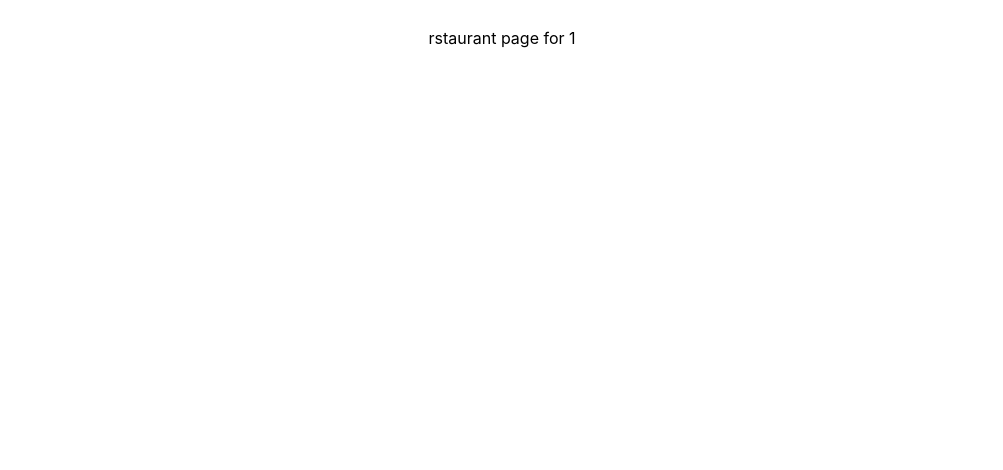
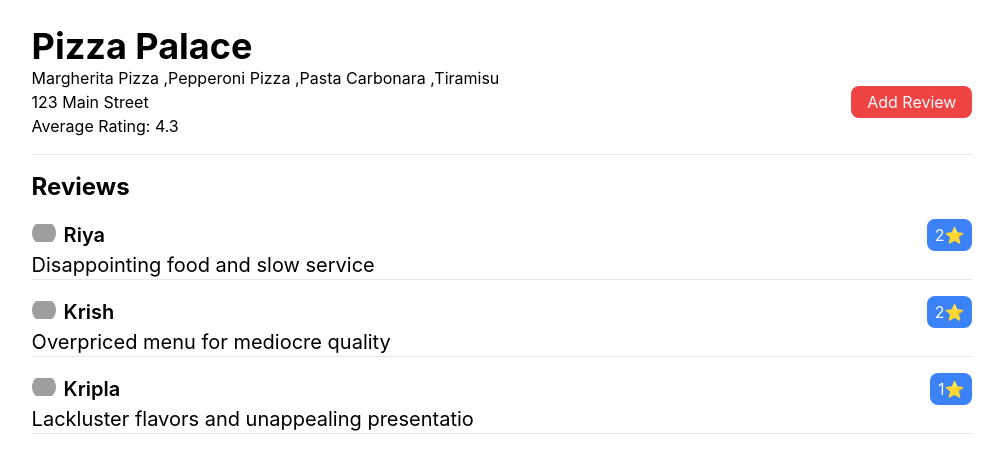
Before and after one commit to JatinSingh08/mcr-3, a React (Create React App) app: page /restaurant/1 in a window 1280 px wide. Shown: the top 470 px of the page, without its empty margins (138-1141 px from the left). Built offline with nearby package versions, Linux system fonts and the light colour scheme; grey boxes are pictures that could not be loaded.

Commit message:
add: review

```diff
--- a/src/components/CuisineItems.jsx
+++ b/src/components/CuisineItems.jsx
@@ -5,12 +5,11 @@ import { Link } from "react-router-dom";
 
 const CuisineItems = () => {
   const { state } = useContext(RestaurantContext);
-  console.log("selected cusiine", state.selectedCuisine);
+
   const restaurantCuisines = restaurantsData?.filter(
     (res) => res.cuisine_id?.toString() === state?.selectedCuisine?.toString()
   );
 
-  console.log({ restaurantCuisines });
   return (
     <div>
       {restaurantCuisines?.map((restaurant) => {
--- /dev/null
+++ b/src/components/ReviewModal.jsx
@@ -0,0 +1,83 @@
+import React, { useEffect, useRef } from 'react'
+
+const ReviewModal = ({ isModalOpen, setIsModalOpen}) => {
+  const modalRef = useRef(null);
+
+  const closeModal = () => {
+    setIsModalOpen(false);
+  };
+
+  const handleClickOutside = (event) => {
+    if (modalRef.current && !modalRef.current.contains(event.target)) {
+      closeModal();
+    }
+  };
+
+  useEffect(() => {
+    document.addEventListener('mousedown', handleClickOutside);
+    return () => {
+      document.removeEventListener('mousedown', handleClickOutside);
+    };
+  }, []);
+
+  const handleSubmit = (e) => {
+    e.preventDefault();
+  }
+
+  return (
+    <div className="fixed top-0 left-0 right-0 z-50 p-4 overflow-x-hidden overflow-y-auto md:inset-0 h-full bg-gray-600 bg-opacity-75">
+    {isModalOpen && (
+      <div className="fixed top-0 left-0 right-0 bottom-0 flex items-center justify-center z-50">
+        <div ref={modalRef} className="bg-white w-[20vw] p-2 rounded-lg shadow-lg md:w-[60vw] md:h-[80vh] sm:w-[80vw] ">
+          <h2 className="text-xl font-semibold mb-4 md:mb-2 underline underline-offset-4">Add Review</h2>
+          <form onSubmit={handleSubmit}>
+            <div className="grid grid-cols-2 md:grid-cols-1 sm:gap-1 gap-2 ">
+              <label htmlFor="rating" className="flex items-center justify-center gap-4 mb-2">
+                Rating:
+                <select name="rating" id="rating" className='flex items-center justify-between'>
+                  <option value="1" className='border w-4 h-2'>1</option>
+                  <option value="2" className='border w-4 h-2'>2</option>
+                  <option value="3" className='border w-4 h-2'>3</option>
+                  <option value="4" className='border w-4 h-2'>4</option>
+                  <option value="5" className='border w-4 h-2'>5</option>
+                </select>
+              </label>
+
+              <label htmlFor="review" className="flex items-center justify-center gap-4 mb-2">
+                Review:
+                <textarea
+                  id="review"
+                  type="text"
+                  placeholder="comment here"
+                  className="border border-gray-300 rounded-lg p-2 mb-4 w-full mt-1"
+                  required
+                />
+              </label>
+
+            </div>
+
+
+            <div className="flex justify-end">
+              <button
+                type="button"
+                className="bg-gray-300 hover:bg-gray-400 text-gray-800 font-semibold py-2 px-4 rounded mr-2"
+                onClick={closeModal}
+              >
+                Cancel
+              </button>
+              <button
+                type="submit"
+                className="bg-blue-500 hover:bg-blue-600 text-white font-semibold py-2 px-4 rounded"
+              >
+                Submit
+              </button>
+            </div>
+          </form>
+        </div>
+      </div>
+    )}
+  </div>
+  )
+}
+
+export default ReviewModal
--- a/src/pages/Home/Home.jsx
+++ b/src/pages/Home/Home.jsx
@@ -1,10 +1,11 @@
-import React, { useContext } from 'react'
+import React, { useContext, useState } from 'react'
 import { RestaurantContext } from '../../context/restaurant-context'
 import { SELECT_CUISINE_TYPE } from '../../reducers/constants';
 import CuisineItems from '../../components/CuisineItems';
 
 const Home = () => {
   const {dispatch } = useContext(RestaurantContext);
+
   return (
     <div className="flex-col justify-center items-center">
     <h1 className="text-4xl font-bold underline">Food Ordering App</h1>
--- a/src/pages/Restaurant/Restaurant.jsx
+++ b/src/pages/Restaurant/Restaurant.jsx
@@ -1,13 +1,66 @@
-import React from 'react'
-import { useParams } from 'react-router-dom'
+import React, { useState } from "react";
+import { useParams } from "react-router-dom";
+import { restaurantsData } from "../../data/data";
+import ReviewModal from "../../components/ReviewModal";
 
 const Restaurant = () => {
   const { resId } = useParams();
+  const [isModalOpen, setIsModalOpen] = useState(false);
+
+  const restaurant = restaurantsData?.find(
+    (res) => res.id.toString() === resId.toString()
+  );
   return (
-    <div>
-      rstaurant page for { resId }
+    <div className="relative">
+
+      <div className="mx-36 flex-col items-center justify-center text-start">
+        <h1 className="text-4xl font-bold">{restaurant?.name}</h1>
+        <div className="flex items-center justify-between">
+          <div className="flex-col text-start">
+            <p>{[...restaurant?.menu.map((item) => item.name)].join(" ,")}</p>
+            <p>{restaurant?.address}</p>
+            <p>Average Rating: {restaurant?.averageRating}</p>
+          </div>
+          <button className="bg-red-500 px-4 py-1 rounded-lg text-slate-50"
+          onClick={() => setIsModalOpen(true)}
+          >
+            Add Review
+          </button>
+        </div>
+        <hr className="mt-4" />
+        <div className="mt-4">
+          <h1 className="text-2xl font-bold">Reviews</h1>
+          {
+            restaurant?.ratings?.map(review => (
+              <div className="flex-col mt-4 border-b">
+                <div className="flex items-center justify-between">
+                  <div className="flex gap-2">
+                    <img src={review?.pp} alt={review?.revName} className="w-6 h-6 rounded-full object-contain"/>
+                    <h1 className="text-xl font-semibold">{review?.revName}</h1>
+                  </div>
+                  <div className="bg-blue-500 rounded-lg text-slate-50 px-2 py-1">
+                    {review?.rating}⭐
+                  </div>
+                </div>
+                <h1 className="text-xl ">{review?.comment}</h1>
+              </div>
+            ))
+          }
+        </div>
+
+      </div>
+        {
+          isModalOpen && (
+            <ReviewModal
+            isModalOpen={isModalOpen}
+            setIsModalOpen={setIsModalOpen}
+            />
+          )
+        }
+
+
     </div>
-  )
-}
+  );
+};
 
-export default Restaurant
+export default Restaurant;
```
